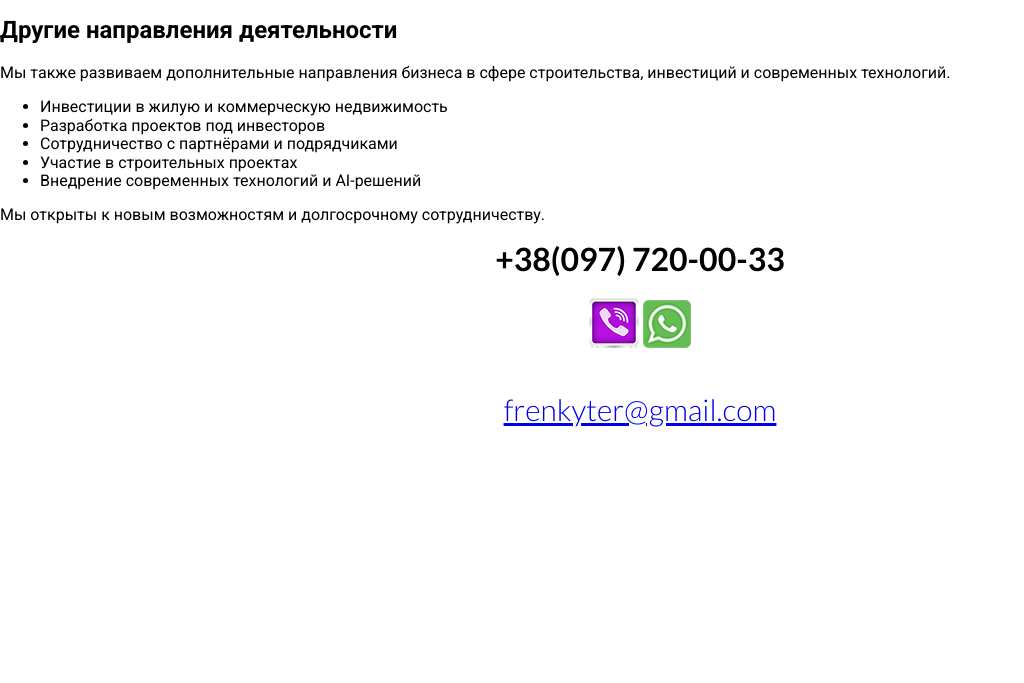
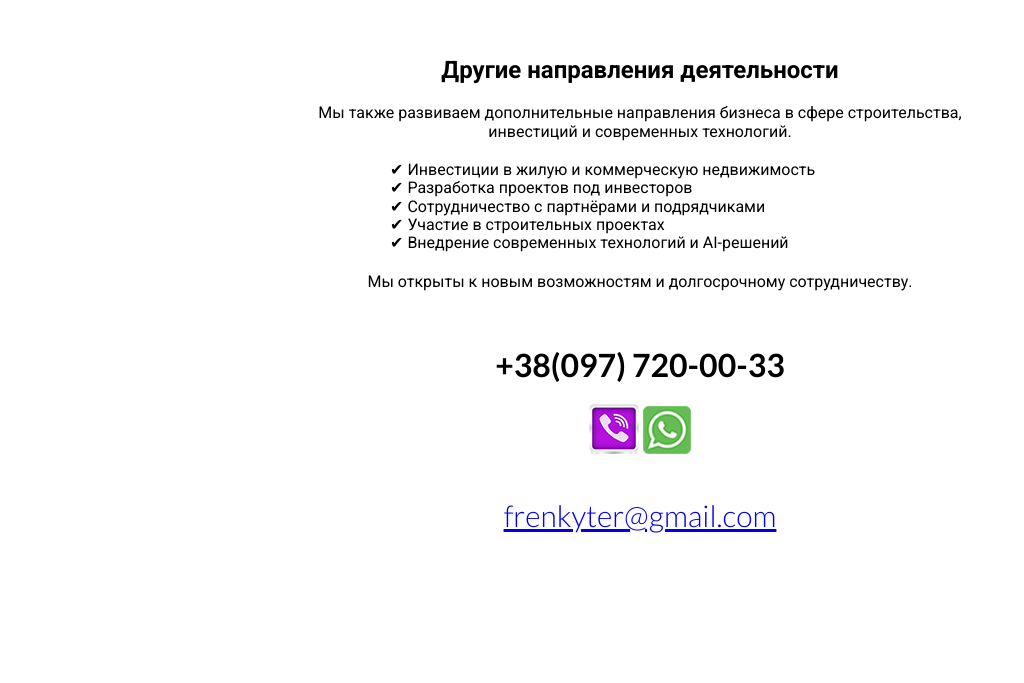
Before and after one commit to OlegIakymenko/ProjectHome, a plain HTML site: page index.html in a window 1280 px wide. Shown: the part 6372-7055 px from the top of the page, without its empty margins (0-1024 px from the left). Before the commit the page ends 6948 px from the top, so only its background shows below. Drawn offline with Linux system fonts and the light colour scheme.

Commit message:
Update index.html

```diff
--- a/index.html
+++ b/index.html
@@ -143,25 +143,27 @@
 			</div>
 		</div>
 	</main>
-<section>
-  <h2>Другие направления деятельности</h2>
+  <section style="padding: 40px; text-align: center;">
 
-  <p>
-  Мы также развиваем дополнительные направления бизнеса в сфере строительства,
-  инвестиций и современных технологий.
+  <h2 style="margin-bottom: 20px;">Другие направления деятельности</h2>
+
+  <p style="max-width: 700px; margin: 0 auto 20px;">
+    Мы также развиваем дополнительные направления бизнеса в сфере строительства,
+    инвестиций и современных технологий.
   </p>
 
-  <ul>
-    <li>Инвестиции в жилую и коммерческую недвижимость</li>
-    <li>Разработка проектов под инвесторов</li>
-    <li>Сотрудничество с партнёрами и подрядчиками</li>
-    <li>Участие в строительных проектах</li>
-    <li>Внедрение современных технологий и AI-решений</li>
+  <ul style="list-style: none; padding: 0; max-width: 500px; margin: 0 auto; text-align: left;">
+    <li>✔ Инвестиции в жилую и коммерческую недвижимость</li>
+    <li>✔ Разработка проектов под инвесторов</li>
+    <li>✔ Сотрудничество с партнёрами и подрядчиками</li>
+    <li>✔ Участие в строительных проектах</li>
+    <li>✔ Внедрение современных технологий и AI-решений</li>
   </ul>
 
-  <p>
-  Мы открыты к новым возможностям и долгосрочному сотрудничеству.
+  <p style="margin-top: 20px;">
+    Мы открыты к новым возможностям и долгосрочному сотрудничеству.
   </p>
+
 </section>
 	<footer class="footer">
 		<div class="container">
```
